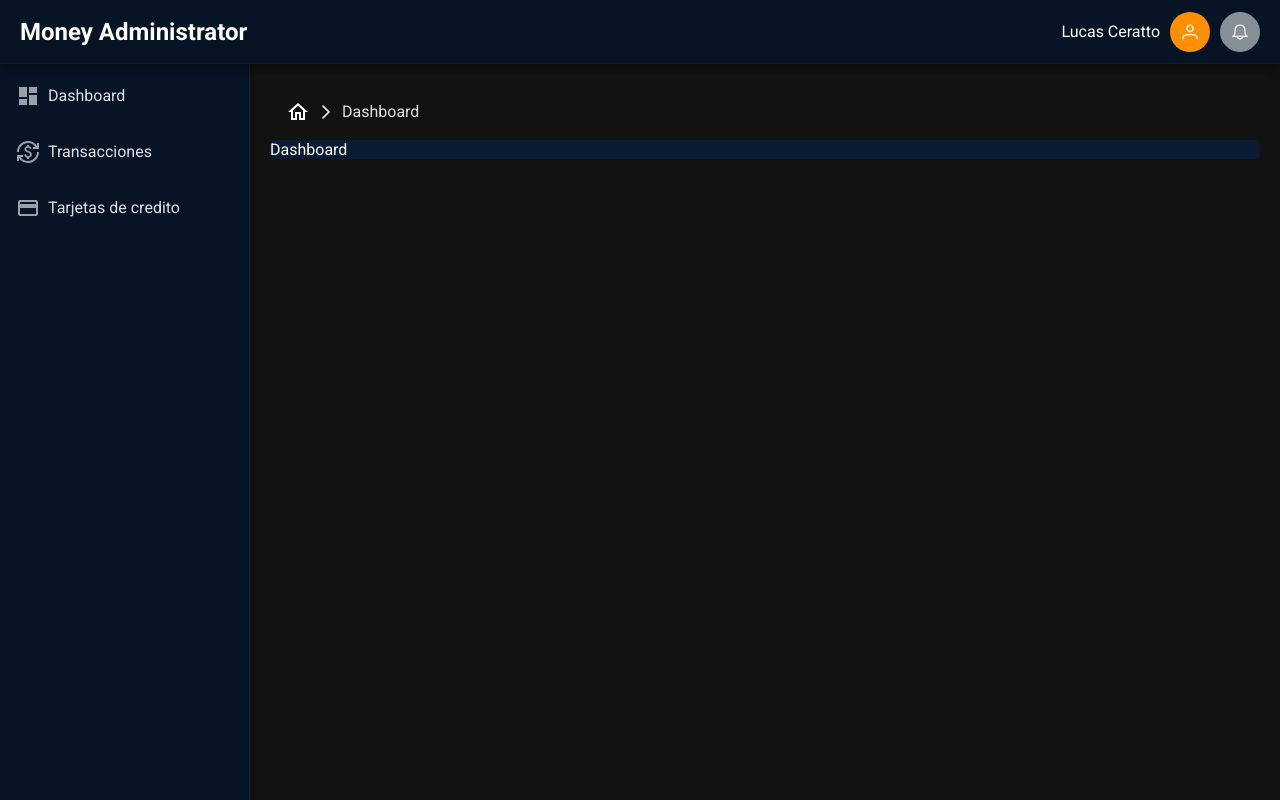
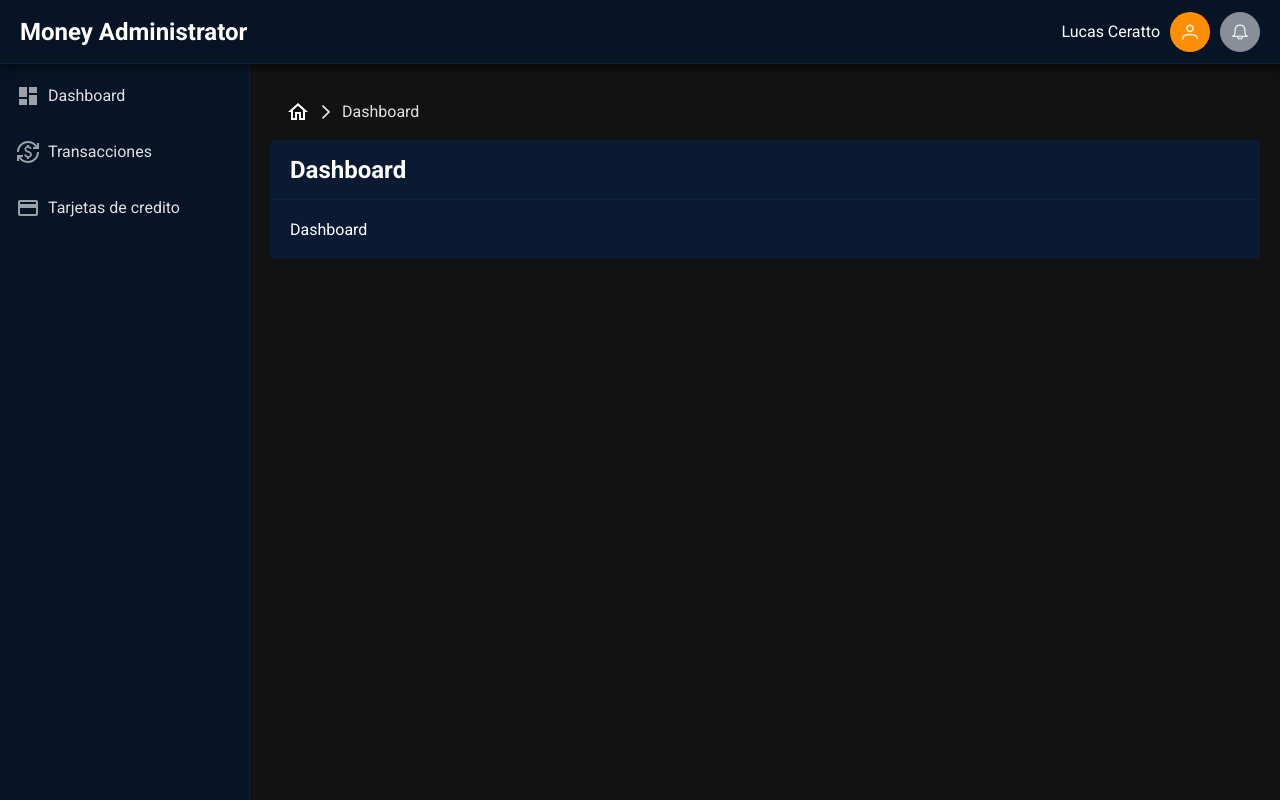
Before and after one commit to lucerattow/MoneyAdministrator-PrimeReact, a React (Create React App) app: page / in a window 1280 px wide. Built offline with nearby package versions, Linux system fonts and the light colour scheme.

Commit message:
MON-8 Implemento el page header

```diff
--- /dev/null
+++ b/src/pages/Dashboard/Dashboard.module.scss
@@ -0,0 +1,5 @@
+@import "@/styles/index";
+
+.container {
+  padding: $padding;
+}
--- a/src/pages/Dashboard/Dashboard.tsx
+++ b/src/pages/Dashboard/Dashboard.tsx
@@ -1,6 +1,7 @@
 import React from "react"
 import classNames from "classnames"
 import { useAppContext } from '@/hooks';
+import { PageHeader } from "@/components"
 import styles from "./Dashboard.module.scss"
 
 export type DashboardProps = {
@@ -9,16 +10,20 @@ export type DashboardProps = {
 
 export const Dashboard: React.FC<DashboardProps> = ({ className }) => {
   const { setBreadcrumbs } = useAppContext()
+  const title = "Dashboard"
 
   React.useEffect(() => {
     setBreadcrumbs([
-      { label: "Dashboard" },
+      { label: title },
     ]);
   }, [])
 
   return (
     <div className={classNames(className)}>
-      Dashboard
+      <PageHeader title={title} />
+      <div className={styles.container}>
+        Dashboard
+      </div>
     </div>
   )
 }
```
